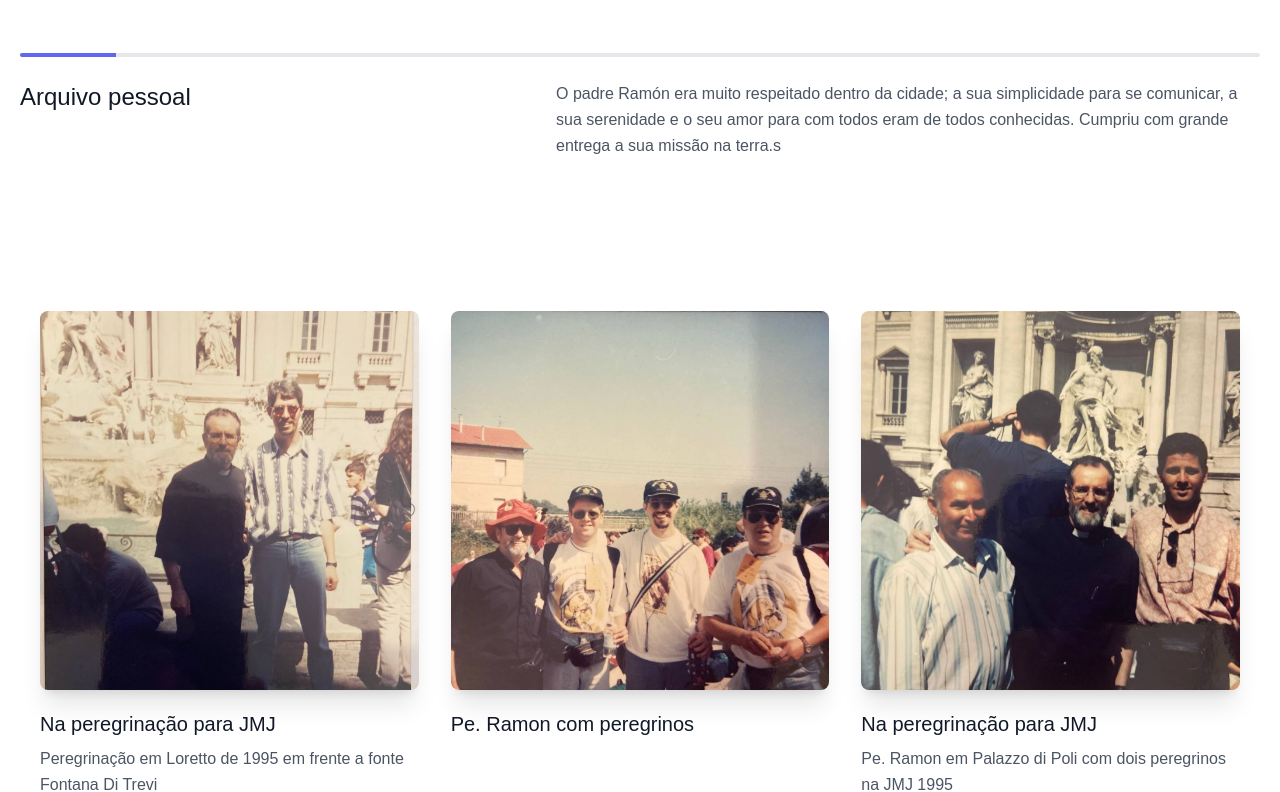
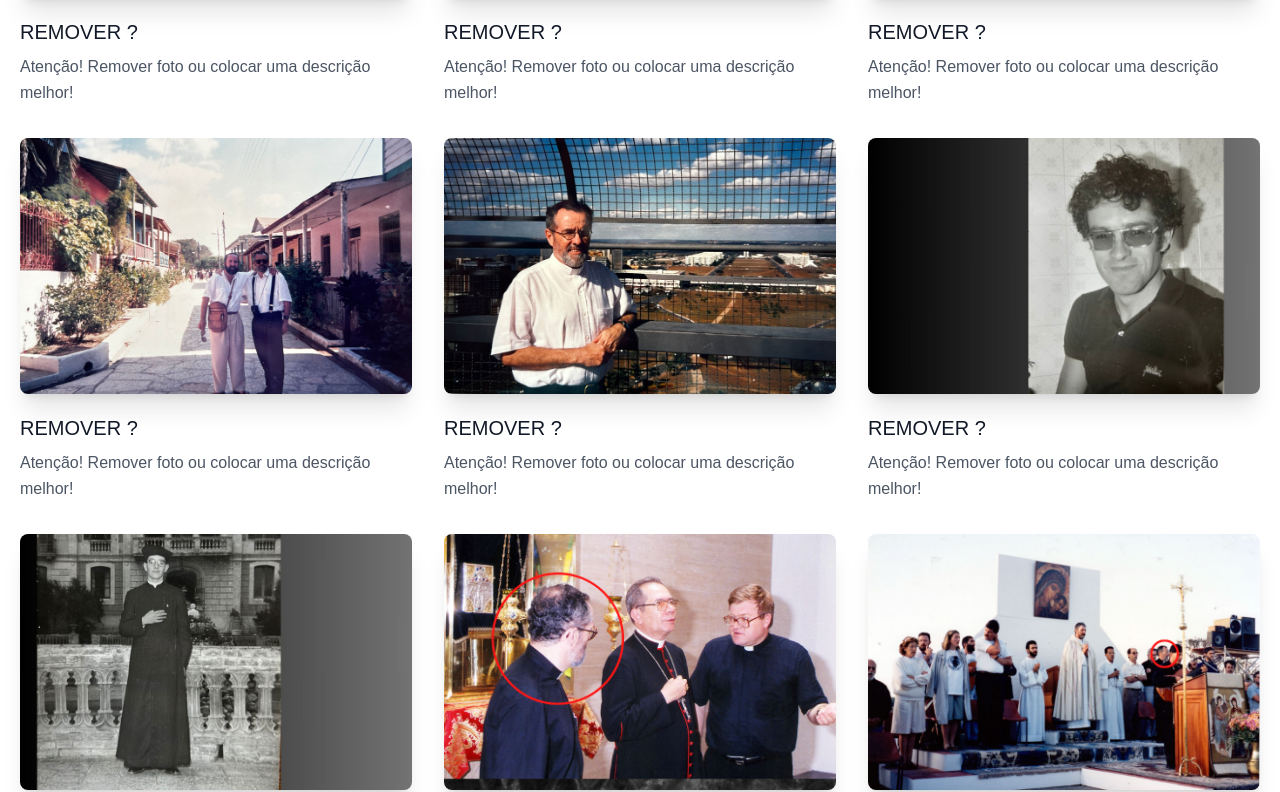
Before and after one commit to leonardocintra/padre-ramon, a Next.js app: page / in a window 1280 px wide. Shown: the part 3596-4388 px from the top of the page. Built offline with nearby package versions, Linux system fonts and the light colour scheme.

Commit message:
:zap: melhoria fotos

```diff
--- a/src/components/custom/CardFotos.tsx
+++ b/src/components/custom/CardFotos.tsx
@@ -1,3 +1,4 @@
+import { fotosData } from "@/data/fotos";
 import CardFoto from "./CardFoto";
 
 export default function CardFotos() {
@@ -5,36 +6,13 @@ export default function CardFotos() {
     <section className="text-gray-600 body-font">
       <div className="container px-5 py-20 mx-auto">
         <div className="flex flex-wrap sm:-m-4 -mx-4 -mb-10 -mt-4">
-          <CardFoto
-            titulo="Aspirantado Salesiano de Girona (Espanha)"
-            descricao="Tendo sentido o chamado a ser presbítero e missionário, ingressou, num primeiro momento, no Aspirantado Salesiano de Girona (Espanha) em 1957."
-            imageUrl="/img/card/salesianos.jpg"
-          />
-          <CardFoto
-            titulo="Redemptoris Matter de Brasília"
-            descricao="Padre Ramon com iniciadores do caminho Kiko Argüello (biblia) Carmen Hernandez no terreno que é  hoje o Seminário Missionário Redemptoris Matter de Brasilia. Clique na foto para conhecer a história do Seminário"
-            imageUrl="/img/brasilia/4.jpg"
-          />
-          <CardFoto
-            titulo="Padre Ramon em Brasília"
-            descricao="Padre Ramon acompanhando os iniciadores do Caminho Neocatecumenal em visita a Brasilia"
-            imageUrl="/img/brasilia/1.jpg"
-          />
-          <CardFoto
-            titulo="São João Paulo II"
-            descricao="Padre Ramon com o Santo Papa João Paulo II"
-            imageUrl="/img/canva2/joaopaulo.jpg"
-          />{" "}
-          <CardFoto
-            titulo="Trabalho voluntário"
-            descricao="Também fazia todos os trabalhos voluntários com alegria e dedicação"
-            imageUrl="/img/canva2/porco.jpg"
-          />{" "}
-          <CardFoto
-            titulo="Convivencias"
-            descricao="Participou de grandes convivencia com Kiko Argüello"
-            imageUrl="/img/canva2/kiko.jpg"
-          />
+          {fotosData.map((f) => (
+            <CardFoto
+              titulo={f.titulo}
+              descricao={f.subTitulo}
+              imageUrl={f.imageUrl}
+            />
+          ))}
         </div>
       </div>
     </section>
--- /dev/null
+++ b/src/data/fotos.ts
@@ -0,0 +1,129 @@
+export const fotosData = [
+  {
+    titulo: "Aspirantado Salesiano de Girona (Espanha)",
+    subTitulo: "Tendo sentido o chamado a ser presbítero e missionário, ingressou, num primeiro momento, no Aspirantado Salesiano de Girona (Espanha) em 1957.",
+    imageUrl: "/img/card/salesianos.jpg"
+  },
+  {
+    titulo: "Redemptoris Matter de Brasília",
+    subTitulo: "Padre Ramon com iniciadores do caminho Kiko Argüello (biblia) Carmen Hernandez no terreno que é  hoje o Seminário Missionário Redemptoris Matter de Brasilia. Clique na foto para conhecer a história do Seminário",
+    imageUrl: "/img/brasilia/4.jpg",
+  },
+  {
+    titulo: "Padre Ramon em Brasília",
+    subTitulo: "Padre Ramon acompanhando os iniciadores do Caminho Neocatecumenal em visita a Brasilia",
+    imageUrl: "/img/brasilia/1.jpg",
+  },
+  {
+    titulo: "São João Paulo II",
+    subTitulo: "Padre Ramon com o Santo Papa João Paulo II",
+    imageUrl: "/img/canva2/joaopaulo.jpg",
+  },
+  {
+    titulo: "Trabalho voluntário",
+    subTitulo: "Também fazia todos os trabalhos voluntários com alegria e dedicação",
+    imageUrl: "/img/canva2/porco.jpg",
+  },
+
+  {
+    titulo: "Convivencias",
+    subTitulo: "Participou de grandes convivencia com Kiko Argüello",
+    imageUrl: "/img/canva2/kiko.jpg",
+  },
+
+  {
+    titulo: "REMOVER ?",
+    subTitulo: "Atenção! Remover foto ou colocar uma descrição melhor!",
+    imageUrl: "/img/canva2/1.jpg",
+  },
+
+  {
+    titulo: "REMOVER ?",
+    subTitulo: "Atenção! Remover foto ou colocar uma descrição melhor!",
+    imageUrl: "/img/canva2/2.jpg",
+  },
+
+  {
+    titulo: "REMOVER ?",
+    subTitulo: "Atenção! Remover foto ou colocar uma descrição melhor!",
+    imageUrl: "/img/canva2/3.jpg",
+  },
+
+  {
+    titulo: "REMOVER ?",
+    subTitulo: "Atenção! Remover foto ou colocar uma descrição melhor!",
+    imageUrl: "/img/canva2/5.jpg",
+  },
+  {
+    titulo: "REMOVER ?",
+    subTitulo: "Atenção! Remover foto ou colocar uma descrição melhor!",
+    imageUrl: "/img/canva2/6.jpg",
+  },
+  {
+    titulo: "REMOVER ?",
+    subTitulo: "Atenção! Remover foto ou colocar uma descrição melhor!",
+    imageUrl: "/img/canva2/7.jpg",
+  },
+  {
+    titulo: "REMOVER ?",
+    subTitulo: "Atenção! Remover foto ou colocar uma descrição melhor!",
+    imageUrl: "/img/canva2/8.jpg",
+  },
+  {
+    titulo: "REMOVER ?",
+    subTitulo: "Atenção! Remover foto ou colocar uma descrição melhor!",
+    imageUrl: "/img/canva2/11.jpg",
+  },
+
+  {
+    titulo: "REMOVER ?",
+    subTitulo: "Atenção! Remover foto ou colocar uma descrição melhor!",
+    imageUrl: "/img/canva2/12.jpg",
+  },
+
+  {
+    titulo: "REMOVER ?",
+    subTitulo: "Atenção! Remover foto ou colocar uma descrição melhor!",
+    imageUrl: "/img/canva2/13.jpg",
+  },
+  {
+    titulo: "REMOVER ?",
+    subTitulo: "Atenção! Remover foto ou colocar uma descrição melhor!",
+    imageUrl: "/img/canva/1.png",
+  },
+  {
+    titulo: "REMOVER ?",
+    subTitulo: "Atenção! Remover foto ou colocar uma descrição melhor!",
+    imageUrl: "/img/canva/3.png",
+  },
+  {
+    titulo: "REMOVER ?",
+    subTitulo: "Atenção! Remover foto ou colocar uma descrição melhor!",
+    imageUrl: "/img/canva/6.png",
+  },
+  {
+    titulo: "REMOVER ?",
+    subTitulo: "Atenção! Remover foto ou colocar uma descrição melhor!",
+    imageUrl: "/img/canva/7.png",
+  },
+  {
+    titulo: "REMOVER ?",
+    subTitulo: "Atenção! Remover foto ou colocar uma descrição melhor!",
+    imageUrl: "/img/canva/8.png",
+  },
+  {
+    titulo: "REMOVER ?",
+    subTitulo: "Atenção! Remover foto ou colocar uma descrição melhor!",
+    imageUrl: "/img/canva/9.png",
+  },
+  {
+    titulo: "REMOVER ?",
+    subTitulo: "Atenção! Remover foto ou colocar uma descrição melhor!",
+    imageUrl: "/img/canva/10.png",
+  },
+  {
+    titulo: "REMOVER ?",
+    subTitulo: "Atenção! Remover foto ou colocar uma descrição melhor!",
+    imageUrl: "/img/canva/12.png",
+  },
+]
```
Also changed, not shown: public/img/canva/5.png (deleted).
